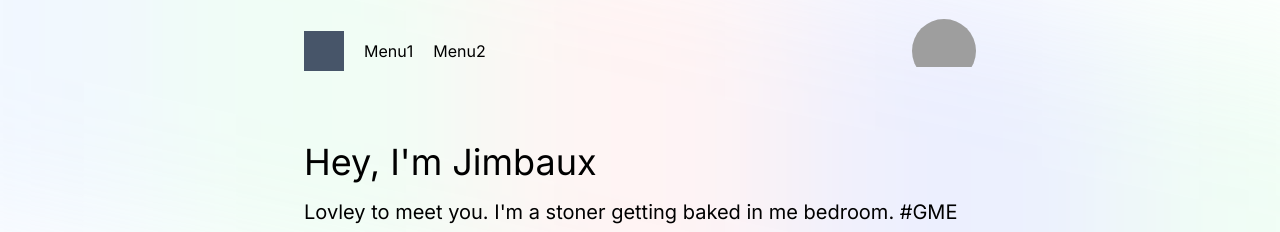
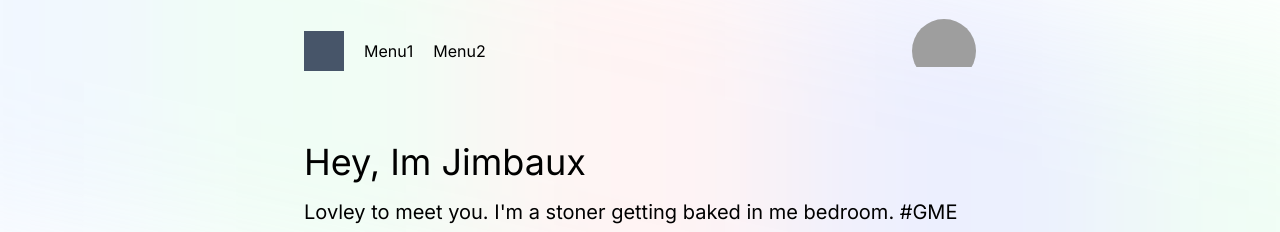
Before and after one commit to jamesharrison0799/basic-portfolio-website, a Next.js app: page / in a window 1280 px wide. Shown: the top 232 px of the page. Built offline with nearby package versions, Linux system fonts and the light colour scheme; grey boxes are pictures that could not be loaded.

Commit message:
Update page.tsx

```diff
--- a/src/app/page.tsx
+++ b/src/app/page.tsx
@@ -35,7 +35,7 @@ export default function Home() {
 
           <div className="flex flex-col h-full gap-10 justify-start ">
             <div className="pt-10 flex flex-col gap-4">
-              <span className="text-4xl">Hey, I'm Jimbaux</span>
+              <span className="text-4xl">Hey, Im Jimbaux</span>
               <span className="text-xl">Lovley to meet you. I'm a stoner getting baked in me bedroom. #GME</span>
             </div>
 
```
